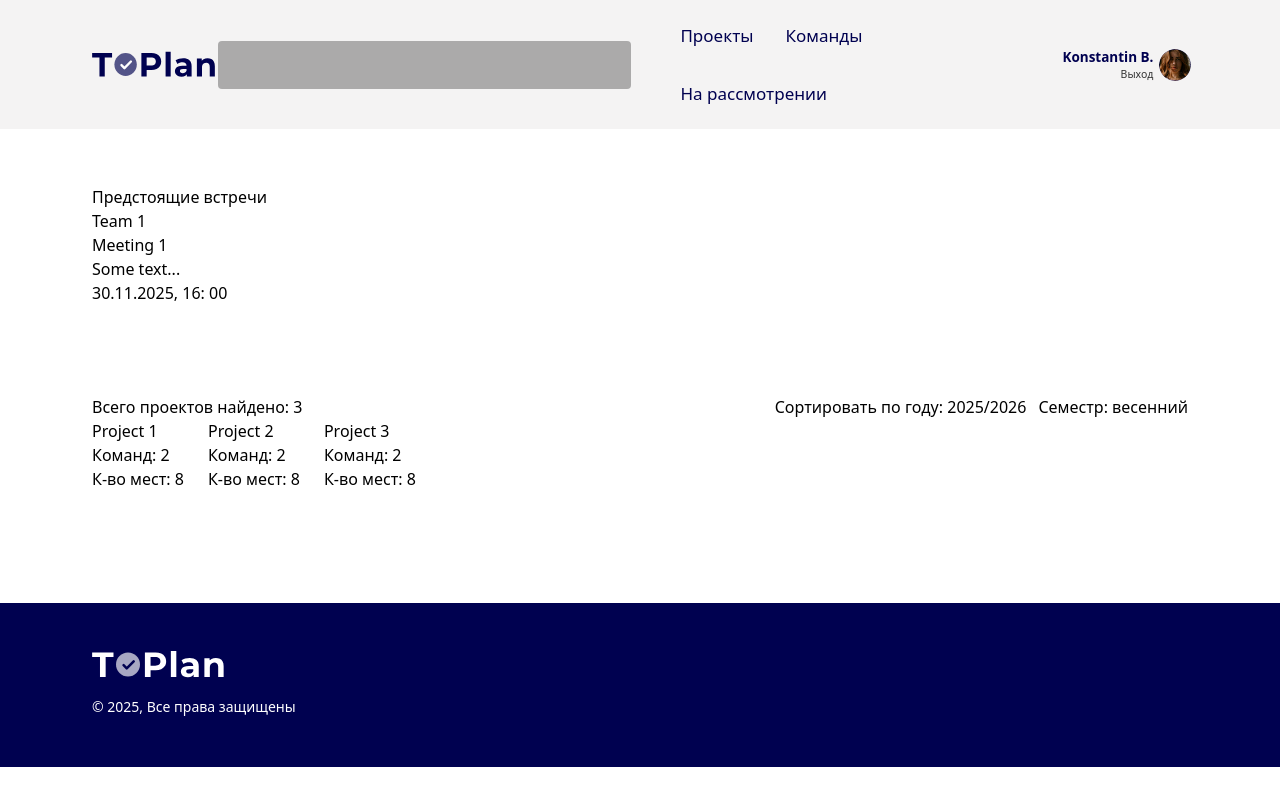
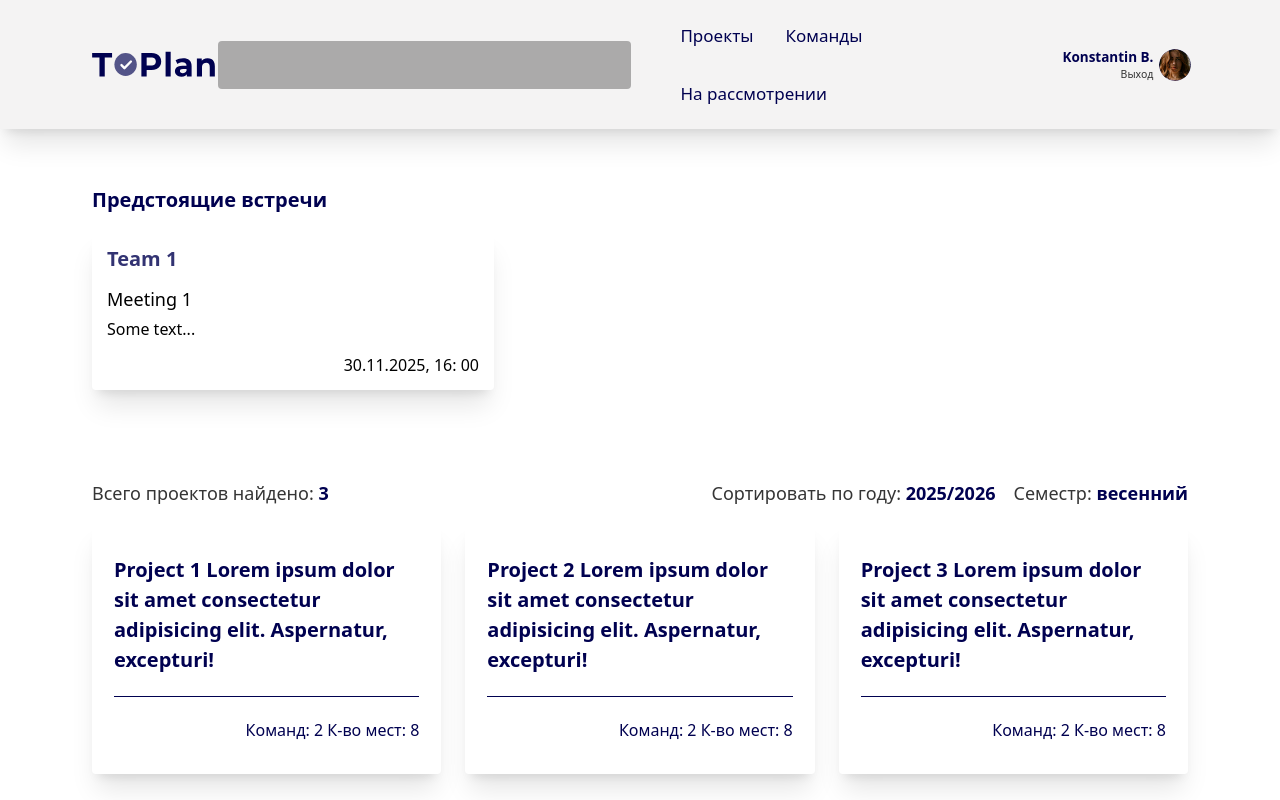
Before and after one commit to Hallo-Kostya/ab-toproject-front, a Next.js app: page / in a window 1280 px wide. Shown: the top 800 px of the page. Built offline with nearby package versions, Linux system fonts and the light colour scheme.

Commit message:
add initial stylization and marks

```diff
--- a/app/page.tsx
+++ b/app/page.tsx
@@ -4,22 +4,24 @@ import { projects } from "@/mocks/projects";
 import MeetingList from "@/components/features/meeting-list";
 import ProjectCard from "@/components/ui/project-card";
 
+{/* ДЛЯ СТРАНИЦ ProjectsPage (Home) и TeamsPage - СОЗДАТЬ КОМПОНЕНТ */}
+
 export default function Home() {
   return (
     <div>
       <div>
-        <h2>Предстоящие встречи</h2>
+        <h2 className="text-[20px] text-[#000150] font-semibold mb-4">Предстоящие встречи</h2>
         <MeetingList />
       </div>
       <div className="mt-[90px]">
         <div className="flex justify-between">
-          <p>Всего проектов найдено: {projects.length}</p>
-          <div className="flex gap-3">
-            <p>Сортировать по году: <span>{"2025/2026"}</span></p>
-            <p>Семестр: <span>{"весенний"}</span></p>
+          <p className="text-[18px] text-[#353535]">Всего проектов найдено: <span className="text-[18px] text-[#000150] font-semibold">{projects.length}</span></p>
+          <div className="flex gap-[18px]">
+            <p className="text-[18px] text-[#353535]">Сортировать по году: <span className="text-[18px] text-[#000150] font-semibold">{"2025/2026"}</span></p>
+            <p className="text-[18px] text-[#353535]">Семестр: <span className="text-[18px] text-[#000150] font-semibold">{"весенний"}</span></p>
           </div>
         </div>
-        <ul className="flex gap-6">
+        <ul className="flex gap-6 mt-4">
           {projects.map((project) =>
             <li key={project.id}>
               <Link href={`/projects/${project.id}`}>
--- a/app/projects/[id]/page.tsx
+++ b/app/projects/[id]/page.tsx
@@ -13,28 +13,36 @@ export default async function ProjectPage({ params }: { params: Promise<{ id: st
     return (
         <div>
             <div>
-                <h1>{project.name}</h1>
-                <div>
-                    <p><span>{project.year} year</span></p>
-                    <p><span>{project.semester} semester</span></p>
-                    <div>
-                        {project.status}
+                <div className="flex justify-between mb-3">
+                    <h1 className="text-[#000150] text-[26px] font-semibold">{project.name} Lorem ipsum dolor sit amet consectetur adipisicing elit. Obcaecati, eligendi.</h1>
+
+                    {/* Форма редактирования информации о проекте */}
+                    <div className="flex items-center border-1 border-[#000150] px-4 py-3 rounded text-[#000150] text-[19px] font-semibold max-h-[47px]">
+                        Редактировать
+                    </div>
+                </div>
+                <div className="flex items-center gap-[24px]">
+                    <p><span className="text-[24px] text-[#000150] font-md">{project.year} year, {project.semester} semester</span></p>
+                    <div className="px-3 py-1 border-1 border-[#E79E00] rounded">
+                        <span className="text-[#E79E00]">
+                            {project.status}
+                        </span>
                     </div>
                 </div>
             </div>
-            <div>
+            <div className="flex flex-col mt-6 gap-[36px]">
                 <Section title={"Описание"} content={project.description} />
                 <Section title={"Цель"} content={project.goal} />
                 <Section title={"Требования"} content={project.requirements} />
                 <Section title={"Критерии"} content={project.criteria} />
             </div>
-            <div>
-                <h2>Команды-исполнители</h2>
-                <div>
-                    <p><span>Команд найдено: {"teamsCnt"}</span></p>
+            <div className="mt-[36px]">
+                <h2 className="mb-[16px] text-[24px] text-[#000000] font-md">Команды-исполнители</h2>
+                <div className="flex items-center mb-[24px]">
+                    <p className="text-[18px] text-[#353535]">Команд найдено: <span className="text-[18px] text-[#000150] font-semibold">{"teamsCnt"}</span></p>
                 </div>
                 {/* Список команд текущего проекта */}
-                <ul>
+                <ul className="w-full h-[400px] border-1 border-black rounded">
                     <li></li>
                 </ul>
             </div>
@@ -45,8 +53,8 @@ export default async function ProjectPage({ params }: { params: Promise<{ id: st
 function Section({ title, content }: { title: string; content: string }) {
     return (
         <div>
-            <h2>{title}</h2>
-            <p>{content}</p>
+            <h2 className="text-[24px] text-[#000000] font-md mb-[28px]">{title}</h2>
+            <p className="text-[18px]">{content}</p>
         </div>
     )
 }
--- a/app/teams/page.tsx
+++ b/app/teams/page.tsx
@@ -6,6 +6,8 @@ import { buildTeamWithParticipants } from "@/utils/team";
 import Link from "next/link";
 
 const usersMap = new Map(users.map((user) => [user.id, user]));
+
+{/* ДЛЯ СТРАНИЦ ProjectsPage (Home) и TeamsPage - СОЗДАТЬ КОМПОНЕНТ */}
 
 export default function TeamsPage() {
     return (
--- a/components/layout/header.tsx
+++ b/components/layout/header.tsx
@@ -6,7 +6,7 @@ import { users } from "@/mocks/users";
 
 export default function Header() {
     return (
-        <header className="bg-[#F4F3F3]">
+        <header className="bg-[#F4F3F3] shadow-xl">
         <Container className="py-[23px]">
             <div className="flex items-center justify-between">
                 {/* Logo */}
--- a/components/ui/meeting-card.tsx
+++ b/components/ui/meeting-card.tsx
@@ -2,16 +2,16 @@ import { MeetingCardProps } from "@/types/meeting";
 
 export default function MeetingCard({ teamName, name, resume, date}: MeetingCardProps) {
     return (
-        <div>
+        <div className="min-w-[190px] w-[402px] px-[15px] py-[13px] shadow-xl rounded">
             <div>
-                <h2>{teamName}</h2>
+                <h2 className="text-[#000150] opacity-80 text-[20px] font-bold mb-[12px]">{teamName}</h2>
             </div>
-            <div>
-                <p><span>{name}</span></p>
-                <p>{resume}</p>
+            <div className=" mb-[12px]">
+                <p className="text-[rgba(0, 0, 0, 0.8)] text-[18px] mb-[4px]"><span>{name}</span></p>
+                <p className="text-[rgba(0, 0, 0, 0.8)] text-[16px]">{resume}</p>
             </div>
-            <div>
-                <p><span>{date}</span></p>
+            <div className="text-right">
+                <p className="text-black text-[16px] font-md"><span>{date}</span></p>
             </div>
         </div>
     )
--- a/components/ui/project-card.tsx
+++ b/components/ui/project-card.tsx
@@ -2,11 +2,10 @@ import { ProjectCardProps } from "@/types/project";
 
 export default function ProjectCard({name, teamsCnt, placesCnt}: ProjectCardProps) {
     return (
-        <div>
-            <h2>{name}</h2>
-            <div>
-                <p>Команд: {teamsCnt}</p>
-                <p>К-во мест: {placesCnt}</p>
+        <div className="max-w-[402px] min-w-[190px] px-[22px] py-[32px] shadow-xl rounded">
+            <h2 className="text-[20px] text-[#000150] font-semibold pb-[21px] border-b-1 border-[#000150] mb-[21px]">{name} Lorem ipsum dolor sit amet consectetur adipisicing elit. Aspernatur, excepturi!</h2>
+            <div className="text-right">
+                <p className="text-[16px] text-[#000150] font-md">Команд: {teamsCnt}{"  "}К-во мест: {placesCnt}</p>
             </div>
         </div>
     )
--- a/mocks/users.tsx
+++ b/mocks/users.tsx
@@ -24,13 +24,13 @@ export const users: User[] = [
     {
         id: "3",
         firstName: "Grigory",
-        lastName: "Profitroly",
+        lastName: "Vorontsov",
         email: "goshap@gmail.com"
     },
     {
         id: "4",
         firstName: "Alexander",
-        lastName: "Goalmacowl",
+        lastName: "Goalmakov",
         email: "alexk@gmail.com"
     }
 ]
```
